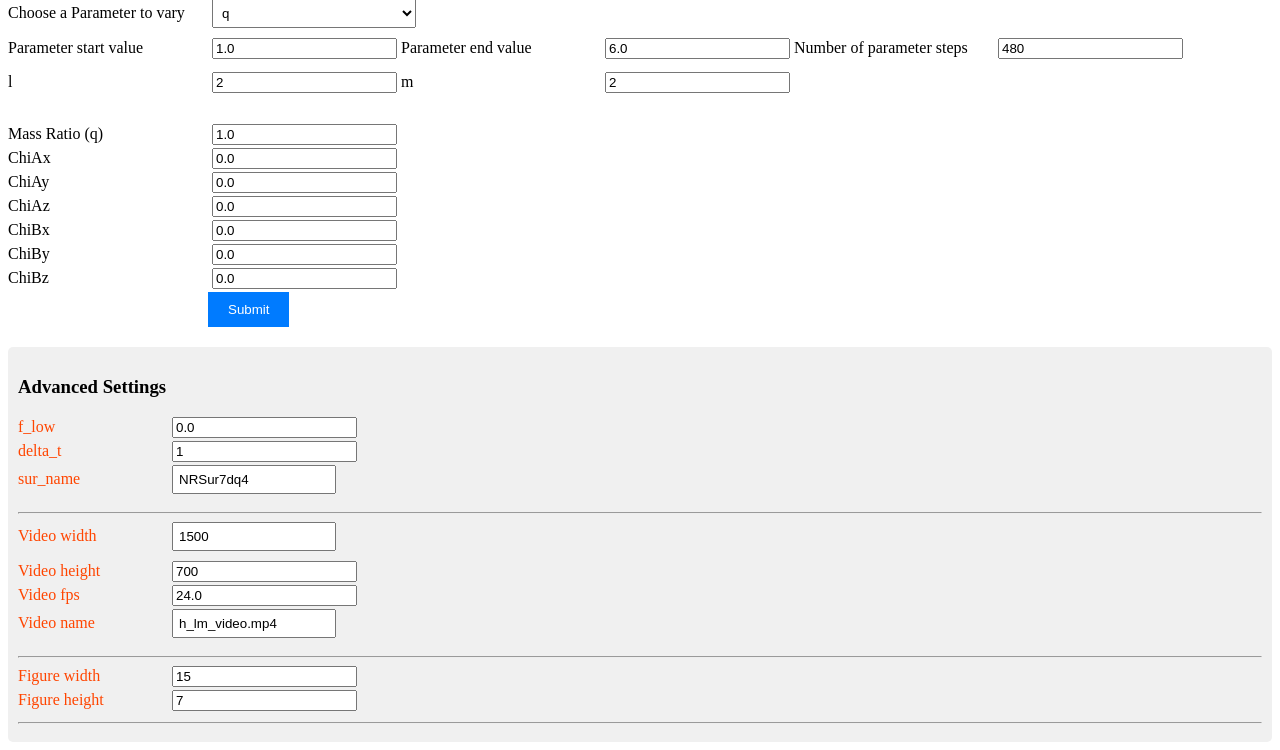
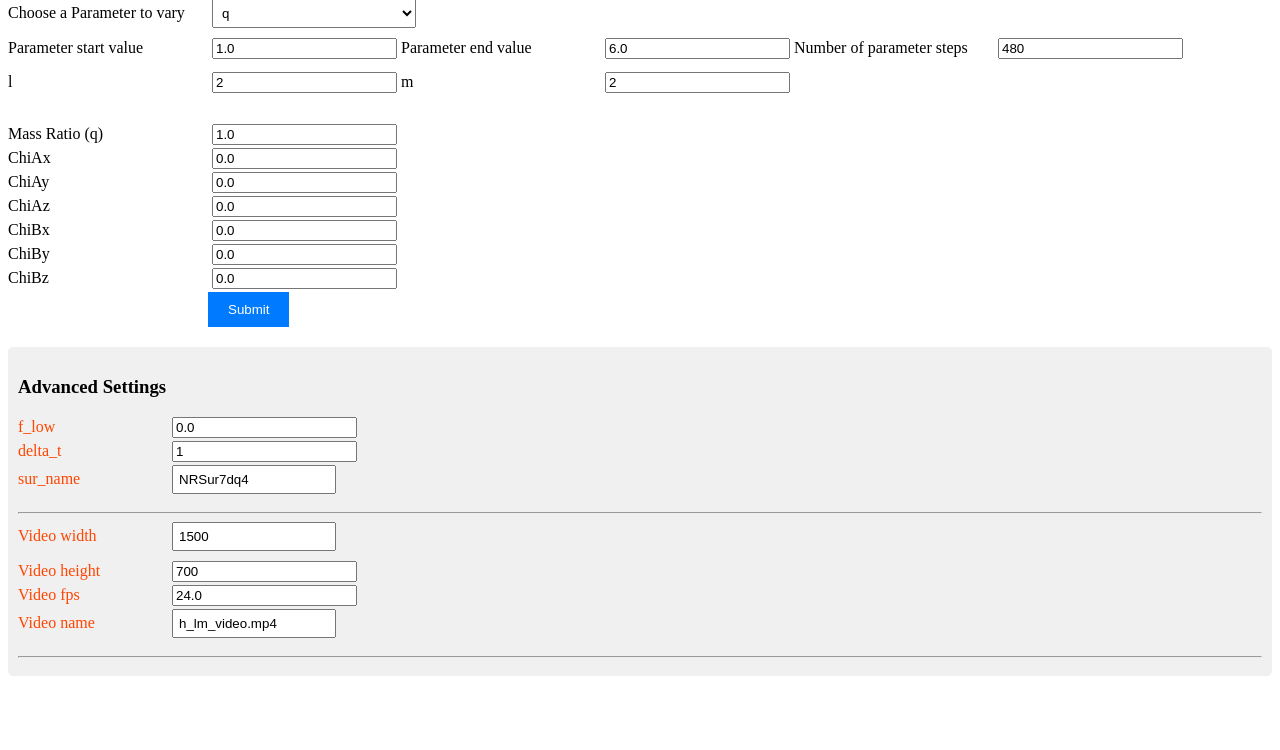
Before and after one commit to akhadse/InteractiveGW, a Flask app: template website2/website/templates/download_GW.html in a window 1280 px wide. Shown: the part 250-1000 px from the top of the page. After the commit the page ends 926 px from the top, so only its background shows below. Run offline with Flask 3, Linux system fonts and the light colour scheme; the template is opened without the code that fills it, so the values that code supplies are empty.

Commit message:
now figure width and height is connected to the input of video width and height

```diff
--- a/website2/website/templates/download_GW.html
+++ b/website2/website/templates/download_GW.html
@@ -204,16 +204,6 @@
             <!-- Horizontal line -->
             <hr class="horizontal-line">
 
-            <!-- Figure settings parameters -->
-            <label for="figure_width">Figure width</label>
-            <input type="number" id="figure_width" name="figure_width" value="15" step="any" required><br>
-
-            <label for="figure_height">Figure height</label>
-            <input type="number" id="figure_height" name="figure_height" value="7" step="any" required><br>
-
-            <!-- Horizontal line -->
-            <hr class="horizontal-line">
-
 
         </div>
     </form>
--- a/website2/website/utils.py
+++ b/website2/website/utils.py
@@ -25,8 +25,9 @@ def generate_video_for_varying_param(input_dict):
     video_fps = video_params["video_fps"]
     video_name = video_params["video_name"]
 
-    figure_width = figure_params["figure_width"]
-    figure_height = figure_params["figure_height"]
+    DPI = 100 # dots per inch
+    figure_width = video_width/DPI
+    figure_height = video_height/DPI
     figsize       = (figure_width,figure_height)
 
     # Initialize video writer
```
